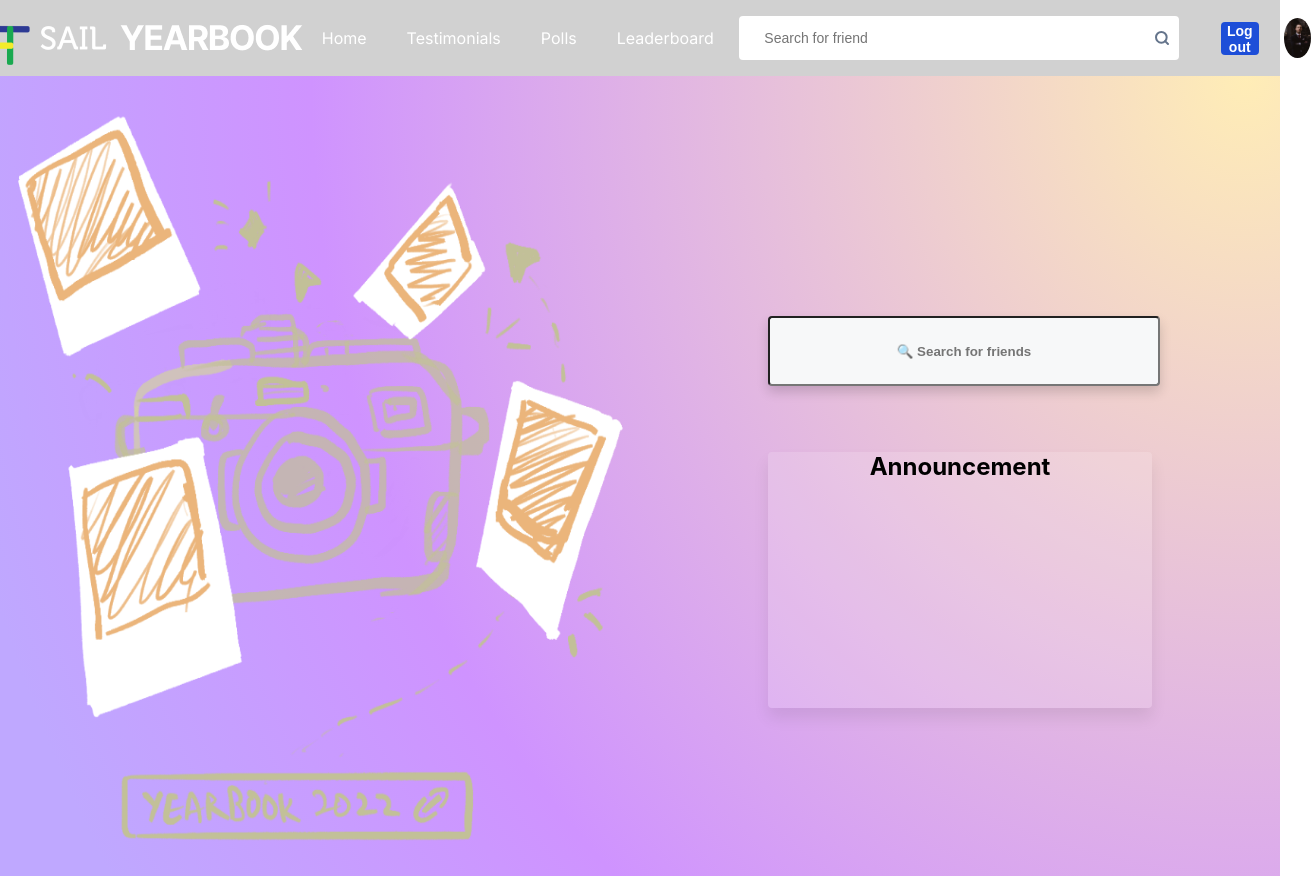
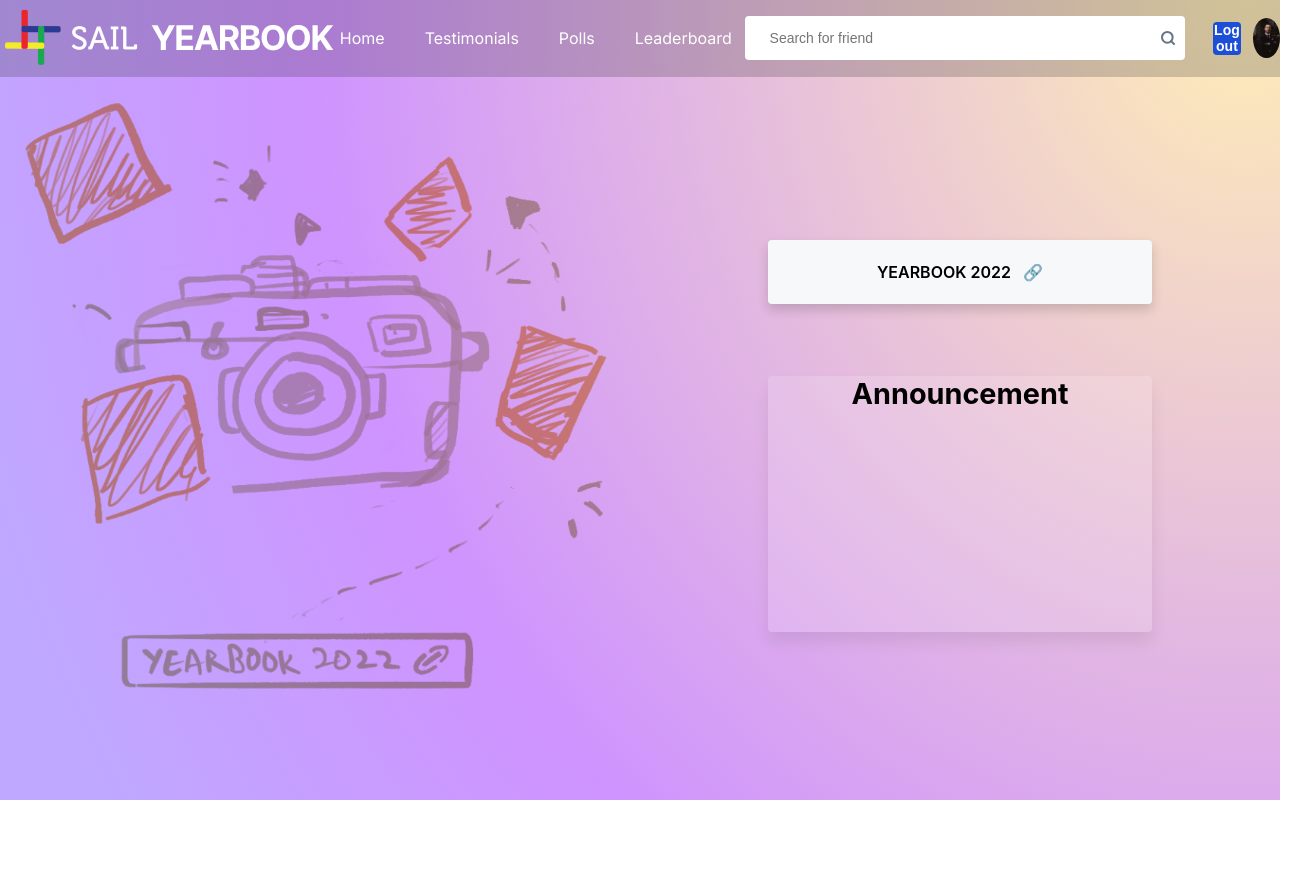
Before and after one commit to JunoJupyter/YearBookPortal, a React (Create React App) app in the folder client/: page /home in a window 1280 px wide. Shown: the whole page, 1311 px wide, since content can reach past the window. After the commit the page ends 800 px from the top, so only its background shows below. Built offline with nearby package versions, Linux system fonts and the light colour scheme.

Commit message:
Modified Homepage

```diff
--- a/client/src/App.js
+++ b/client/src/App.js
@@ -1,10 +1,8 @@
 // import './App.css';
-import { BrowserRouter as Router, Route, Switch } from 'react-router-dom';
-import Navbar from './components/navbar/Navbar';
-import Homepage from './components/home/Homepage';
-import LandingPage from './pages/LandingPage';
-
-
+import { BrowserRouter as Router, Route, Switch } from "react-router-dom";
+// import Navbar from "./components/navbar/Navbar";
+import Homepage from "./pages/homepage/Homepage";
+import LandingPage from "./pages/LandingPage";
 
 function App() {
   return (
@@ -12,11 +10,11 @@ function App() {
       <div className="App">
         <Switch>
           <Route exact path="/">
-            <LandingPage/>
+            <LandingPage />
           </Route>
           <Route exact path="/home">
-            <Navbar/>
-            <Homepage/>
+            <Homepage />
+            {/* <Navbar /> */}
           </Route>
         </Switch>
       </div>
--- a/client/src/components/navbar/Navbar.css
+++ b/client/src/components/navbar/Navbar.css
@@ -1,52 +1,54 @@
-@import url('https://fonts.googleapis.com/css2?family=Inter&display=swap');
+@import url("https://fonts.googleapis.com/css2?family=Inter&display=swap");
 
 * {
   margin: 0%;
+  padding: 0%;
 }
-.navbar{
+.navbar {
   background-color: rgb(28, 26, 26, 0.2);
-    width: 100%;
-    height: 76px;
+  width: 100vw;
+  height: 6vw;
   display: flex;
   align-items: center;
-    gap: 2%;
+  gap: 1%;
   justify-content: center;
-    font-family: 'Inter';
+  font-family: "Inter";
 }
-.nav-images{
+.nav-images {
   display: flex;
   align-items: center;
   gap: 2%;
 }
-.nav-sail{
+.nav-sail {
   width: 144px;
   height: 64px;
 }
-.nav-yearbook{
+.nav-yearbook {
   width: 183px;
   height: 60px;
 }
-.nav-links{
+.nav-links {
   display: flex;
   align-items: center;
   gap: 40px;
 }
-.nav-links a{
+.nav-links a {
   text-decoration: none;
-    color: #FFFFFF;
+  color: #ffffff;
   /* font-weight: bolder; */
 }
-.nav-links a:hover{
+.nav-links a:hover {
   font-weight: bold;
   /* text-decoration: underline;
     text-underline-offset: 6px; */
   /* transition: .2s linear; */
 }
-.nav-hamburg,.nav-menu{
+.nav-hamburg,
+.nav-menu {
   display: none;
 }
 
-.nav-hamburg2{
+.nav-hamburg2 {
   display: flex;
   flex-direction: column;
   position: absolute;
@@ -57,8 +59,8 @@
   border: 1px solid gray;
   background-color: #e9e7e7;
 }
-.nav-hamburg2::before{
-    content: '';
+.nav-hamburg2::before {
+  content: "";
   position: absolute;
   top: -0.7rem;
   right: 0.6rem;
@@ -69,27 +71,27 @@
   border-left: 1px solid gray;
   border-top: 1px solid gray;
 }
-.nav-hamburg2 ul{
+.nav-hamburg2 ul {
   list-style: none;
   display: flex;
   flex-direction: column;
   padding-left: 4px;
   /* gap: 8px; */
 }
-.nav-hamburg2 ul a{
+.nav-hamburg2 ul a {
   text-decoration: none;
   color: #000;
   display: block;
   padding: 5px 8px;
 }
-.nav-hamburg2 ul a:hover{
-    background-color: #FFFFFF;
+.nav-hamburg2 ul a:hover {
+  background-color: #ffffff;
 }
-.nav-search-cont{
+.nav-search-cont {
   display: flex;
   align-items: center;
 }
-.nav-search-box{
+.nav-search-box {
   width: 390px;
   height: 44px;
   padding: 0px 25px;
@@ -98,20 +100,20 @@
   border: none;
   align-self: center;
 }
-.nav-search-icon{
+.nav-search-icon {
   position: relative;
   right: 25px;
   width: 16px;
   height: 16px;
 }
-.nav-search-box:focus{
+.nav-search-box:focus {
   outline: none;
 }
-.nav-log-out{
+.nav-log-out {
   width: 84px;
   height: 33px;
-    background-color: #1D4ED8;
-    color: #FFFFFF;
+  background-color: #1d4ed8;
+  color: #ffffff;
   font-size: 14px;
   font-weight: bolder;
   border-radius: 4px;
@@ -119,120 +121,124 @@
   text-decoration: none;
   cursor: pointer;
 }
-.nav-log-out:hover{
-    box-shadow: 0 12px 16px 0 rgba(0,0,0,0.24),0 10px 10px 0 rgba(0,0,0,0.19);
-    transition: .2s ease-out;
+.nav-log-out:hover {
+  box-shadow: 0 12px 16px 0 rgba(0, 0, 0, 0.24),
+    0 10px 10px 0 rgba(0, 0, 0, 0.19);
+  transition: 0.2s ease-out;
 }
-.nav-user-img{
+.nav-user-img {
   width: 40px;
   height: 40px;
   cursor: pointer;
   border-radius: 50%;
 }
-.nav-user-img:hover{
-    outline: #FFFFFF solid 2px;
+.nav-user-img:hover {
+  outline: #ffffff solid 2px;
 }
-@media screen and (max-width:1200px) and (min-width:1000px){
-    .nav-links{
+@media screen and (max-width: 1200px) and (min-width: 1000px) {
+  .nav-links {
     gap: 25px;
   }
-    .nav-sail{
+  .nav-sail {
     width: 100px;
     height: 49.33px;
   }
-    .nav-yearbook{
+  .nav-yearbook {
     width: 145.5px;
     height: 48px;
   }
-    .nav-links a{
+  .nav-links a {
     font-size: 14px;
   }
-    .nav-hamburg,.nav-menu{
+  .nav-hamburg,
+  .nav-menu {
     display: none;
   }
-    .nav-hamburg2{
+  .nav-hamburg2 {
     right: 0.2rem;
   }
-    .nav-search-box{
+  .nav-search-box {
     width: 200px;
     height: 40px;
   }
-    .nav-search-icon{
-        /* right: 18%; */
-    }
-    .nav-log-out{
+  /* .nav-search-icon{
+        right: 18%;
+    } */
+  .nav-log-out {
     width: 75px;
     height: 28px;
     font-size: 12px;
   }
 }
 
-@media screen and (max-width:1000px) and (min-width:600px){
-    .nav-sail{
+@media screen and (max-width: 1000px) and (min-width: 600px) {
+  .nav-sail {
     width: 65px;
     height: 28.9px;
   }
-    .nav-yearbook{
+  .nav-yearbook {
     height: 29px;
     width: 88.45px;
   }
-    .nav-images{
+  .nav-images {
     flex-direction: column;
     align-items: flex-start;
   }
-    .navbar{
+  .navbar {
     height: 70px;
     gap: 2.5%;
   }
-    .nav-links{
+  .nav-links {
     font-size: 13px;
     gap: 15px;
   }
-    .nav-hamburg,.nav-menu{
+  .nav-hamburg,
+  .nav-menu {
     display: none;
   }
-    .nav-hamburg2{
+  .nav-hamburg2 {
     right: 0.2rem;
   }
-    .nav-search-box{
+  .nav-search-box {
     height: 37px;
     width: 160px;
     font-size: 13px;
     padding: 0px 25px;
   }
-    .search-icon{
-        /* right: 24%; */
-    }
-    .nav-log-out{
+  /* .search-icon{
+        right: 24%;
+    } */
+  .nav-log-out {
     width: 70px;
     height: 26px;
     font-size: 12px;
   }
 }
 @media screen and (max-width: 600px) {
-    .nav-sail{
+  .nav-sail {
     width: 65px;
     height: 28.9px;
   }
-    .nav-yearbook{
+  .nav-yearbook {
     height: 29px;
     width: 88.45px;
   }
-    .nav-images{
+  .nav-images {
     flex-direction: column;
     align-items: flex-start;
   }
-    .navbar{
+  .navbar {
     height: 70px;
     gap: 3.8%;
   }
-    .nav-links, .nav-in{
+  .nav-links,
+  .nav-in {
     display: none;
   }
-    .nav-hamburg2{
+  .nav-hamburg2 {
     right: 3.5rem;
   }
-    .nav-hamburg{
+  .nav-hamburg {
     display: flex;
     flex-direction: column;
     position: absolute;
@@ -243,8 +249,8 @@
     border: 1px solid gray;
     background-color: #e9e7e7;
   }
-    .nav-hamburg::before{
-        content: '';
+  .nav-hamburg::before {
+    content: "";
     position: absolute;
     top: -0.7rem;
     right: 0.6rem;
@@ -255,33 +261,33 @@
     border-left: 1px solid gray;
     border-top: 1px solid gray;
   }
-    .nav-hamburg ul{
+  .nav-hamburg ul {
     list-style: none;
     display: flex;
     flex-direction: column;
     padding-left: 4px;
     gap: 8px;
   }
-    a{
+  a {
     text-decoration: none;
     color: #000;
   }
-    .nav-menu{
+  .nav-menu {
     display: block;
-        width:26px;
+    width: 26px;
     height: 26px;
   }
-    .nav-search-box{
+  .nav-search-box {
     height: 37px;
     width: 130px;
     font-size: 13px;
     padding-right: 27px;
     padding-left: 15px;
   }
-    .search-icon{
-        /* right: 32%; */
-    }
-    .nav-log-out{
+  /* .search-icon{
+        right: 32%;
+    } */
+  .nav-log-out {
     width: 70px;
     height: 26px;
     font-size: 12px;
--- a/client/src/components/home/Homepage.js
+++ b/client/src/pages/homepage/Homepage.js
@@ -1,18 +1,17 @@
 import "./homepage.css";
 import CamImg from "../../assets/homepage/camerabg.png";
+import Navbar from "../../components/navbar/Navbar";
+import { Link } from "react-router-dom";
 
 const Homepage = () => {
+
   return (
     <div className="homepage">
+      <Navbar />
       <img src={CamImg} alt="CamImg" className="camera-img" />
-      <span>
-        <input
-          type="text"
-          placeholder="&#128269; Search for friends"
-          className="search"
-        />
-        <i className="fa fa-search"></i>
-      </span>
+      <Link to="#">
+        <div className="search">YEARBOOK 2022 &nbsp; &#128279;</div>
+      </Link>
       <div className="announcement">
         <h2>Announcement</h2>
       </div>
--- a/client/src/components/home/homepage.css
+++ b/client/src/pages/homepage/homepage.css
@@ -1,11 +1,12 @@
 * {
   margin: 0%;
+  padding: 0%;
 }
 
 .homepage {
-  position: relative;
   width: 100vw;
   height: 100vh;
+  position: relative;
   background: radial-gradient(
     103.91% 192.47% at 97.33% 0%,
     #ffedb6 0%,
@@ -16,9 +17,10 @@
 
 .camera-img {
   background: transparent;
-  padding-top: 3%;
+  padding-top: 1%;
   width: 50vw;
-  height: 97%;
+  height: 80%;
+  mix-blend-mode: multiply;
 }
 
 .search {
@@ -26,7 +28,9 @@
   background: #f7f8f9;
   box-shadow: 0px 6px 12px rgba(0, 0, 0, 0.16);
   border-radius: 4px;
-  text-align: center;
+  display: flex;
+  align-items: center;
+  justify-content: center;
   font-weight: 600;
   color: black;
   width: 30vw;
@@ -37,6 +41,7 @@
 
 .announcement {
   position: absolute;
+  font-size: 1.5vw;
   width: 30vw;
   height: 20vw;
   left: 60%;
```
Also changed, not shown: client/src/database/announcements.json (added, +24 -0 lines), client/src/components/home/info.txt (deleted). Lines whose indentation alone changed are shown as unchanged.
